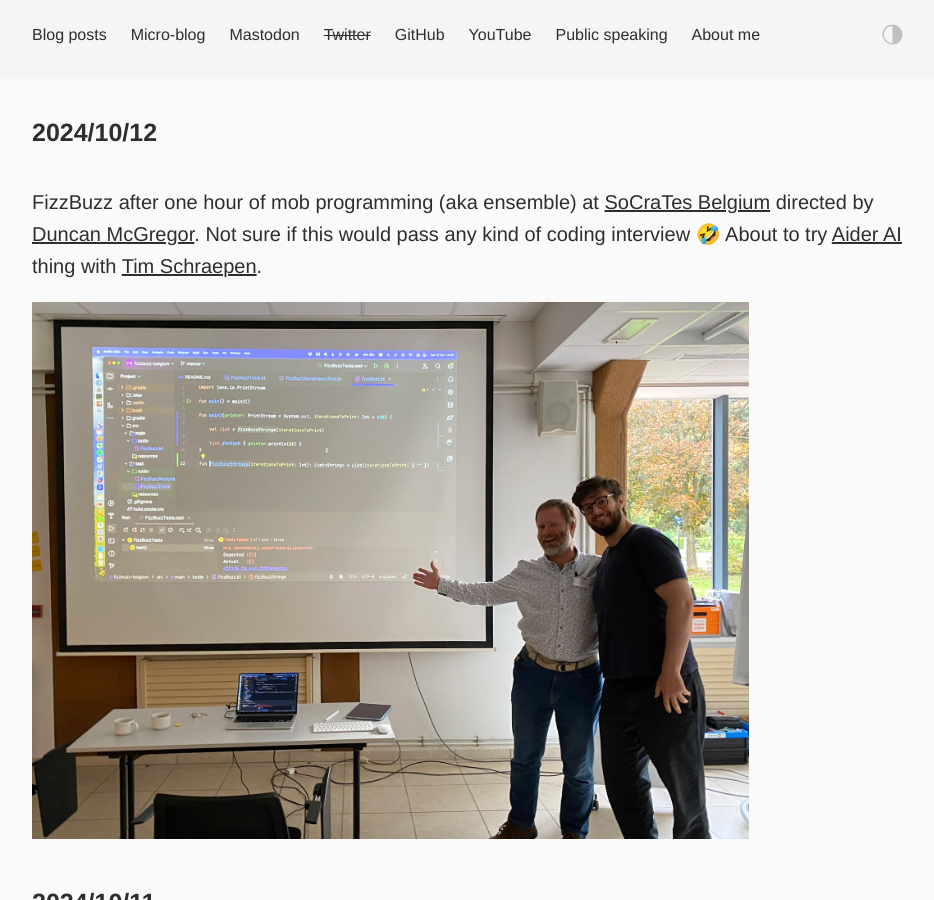
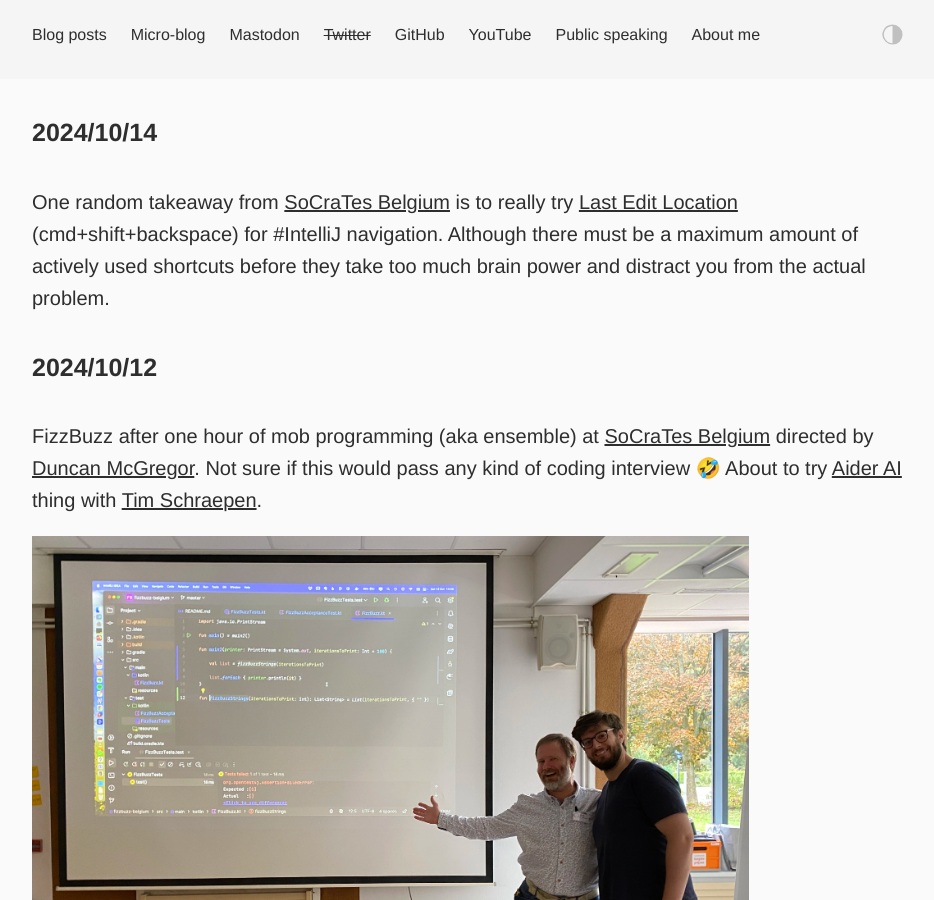
Before and after one commit to dkandalov/dkandalov.github.io, a Jekyll site: the page built from micro-blog.md, in a window 1280 px wide and 900 px high. Shown: the whole window, without its empty margins (160-1094 px from the left). Built offline with Jekyll 4.4.1, drawn with Linux system fonts in a browser that asks for light colours.

Commit message:
updated micro-blog

```diff
--- a/micro-blog.md
+++ b/micro-blog.md
@@ -2,6 +2,9 @@
 layout: post
 permalink: /micro-blog/
 ---
+
+#### 2024/10/14
+One random takeaway from [SoCraTes Belgium](https://socratesbe.org) is to really try [Last Edit Location](https://www.jetbrains.com/help/idea/navigating-through-the-source-code.html#find_cursor_edit) (cmd+shift+backspace) for #IntelliJ navigation. Although there must be a maximum amount of actively used shortcuts before they take too much brain power and distract you from the actual problem.
 
 #### 2024/10/12
 FizzBuzz after one hour of mob programming (aka ensemble) at [SoCraTes Belgium](https://socratesbe.org) directed by [Duncan McGregor](https://twitter.com/duncanmcg). Not sure if this would pass any kind of coding interview 🤣 About to try [Aider AI](https://github.com/Aider-AI/aider) thing with [Tim Schraepen](https://twitter.com/TimSchraepen).
```
